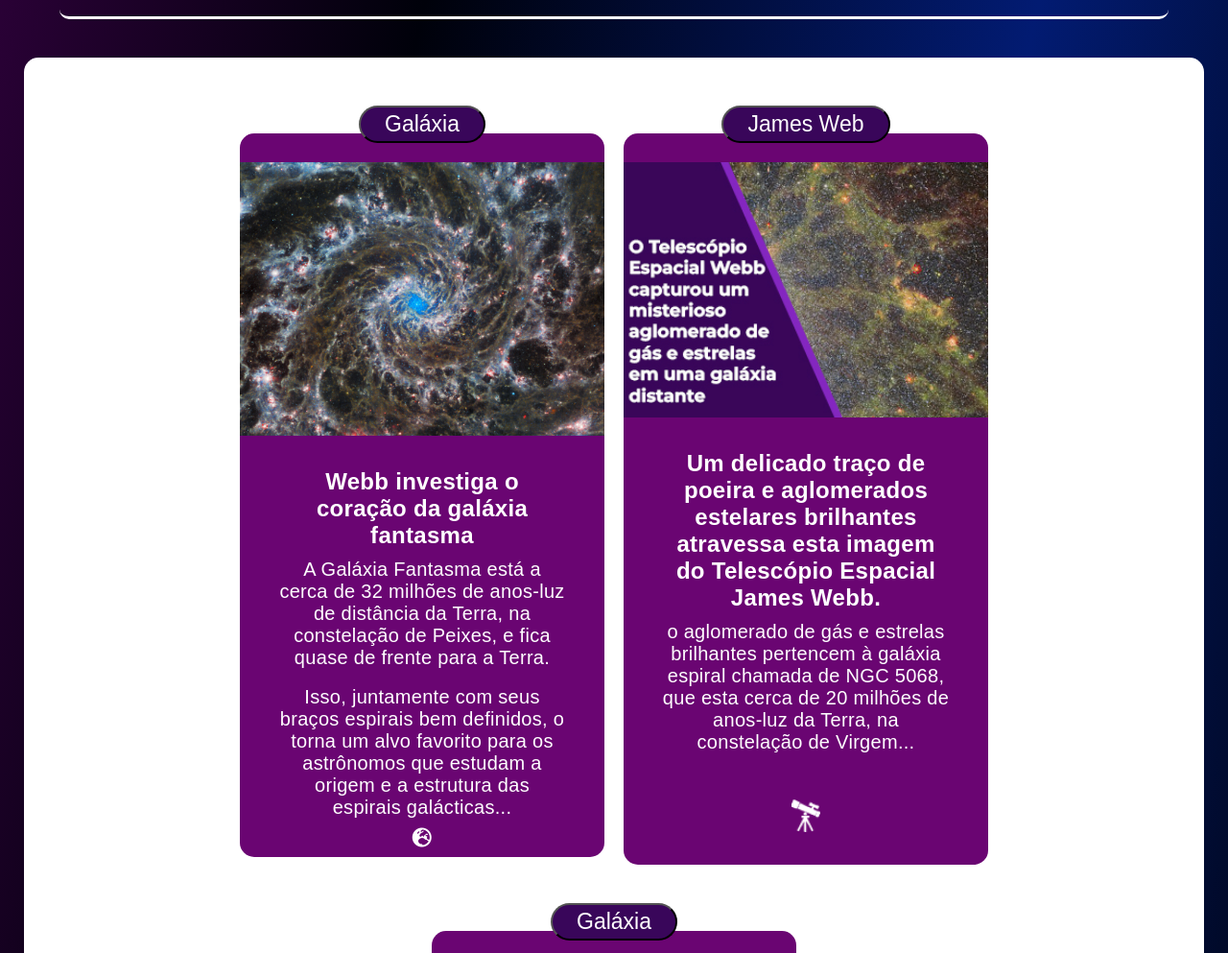
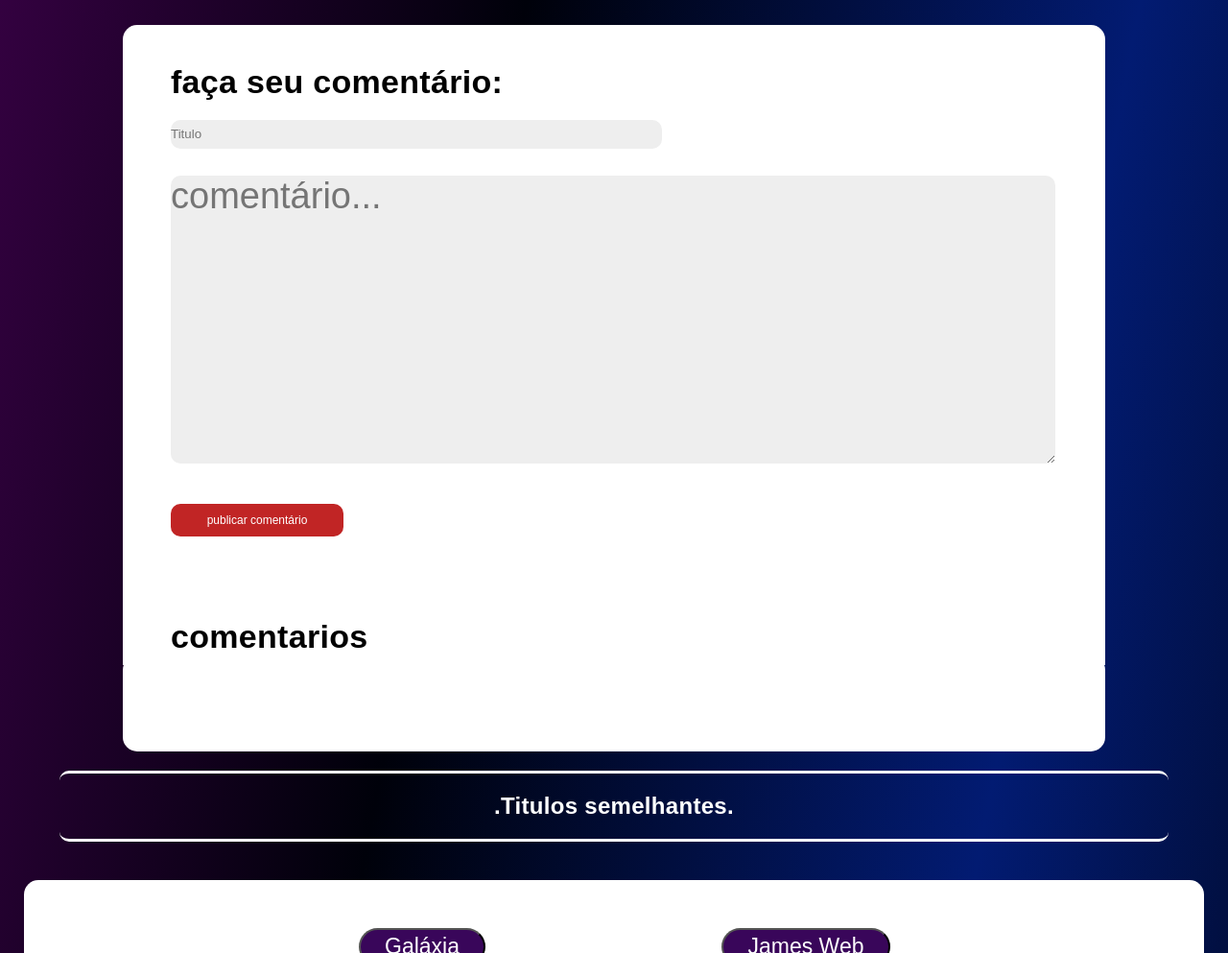
Before and after one commit to AlejandroFadim/UniversoAfins, a website: page public/Messier87.html in a window 1280 px wide. Shown: the part 3867-4860 px from the top of the page at 96% size. Drawn offline with Linux system fonts and the light colour scheme; a web font is replaced by a local one.

Commit message:
add comentarios pag Mb7

```diff
--- a/public/Messier87.html
+++ b/public/Messier87.html
@@ -135,6 +135,34 @@
                 </div>
             </aside>
     </main>
+    <div class="divPai">
+        <section class="comentarioPai">
+            <div class="comentarios">
+                <h2>faça seu comentário:</h2>
+
+                <label>
+                    <input type="text" id="titulo" name="titulo" maxlength="255" placeholder="Titulo" required>
+                </label>
+                <br>
+                <label>
+                    <textarea name="descricao" id="descricao" cols="100" rows="5" placeholder="comentário..."
+                        maxlength="250" required></textarea>
+                </label>
+                <br>
+                <label>
+                    <button onclick="publicar()" class="login-button">publicar comentário</button>
+
+                    <span id="spanComentario"></span>
+                    <a href="login.html" id="LinkComentario">clique aqui e faça login</a>
+                </label>
+                <h2>comentarios</h2>
+            </div>
+        </section>
+    </div>
+    <div class="div-results">
+        <div id="feed_container" class="feed-container">
+        </div>
+    </div>
     <main class="main_semelhante">
         <div class="titulo_article">
             <h2>.Titulos semelhantes.</h2>
--- a/public/css/paginas.css
+++ b/public/css/paginas.css
@@ -285,7 +285,7 @@
 
 
 .comentarios h2 {
-    margin: 10px 30px;
+    margin: 40px 30px 10px 30px;
 }
 
 .comentarios #LinkComentario, #spanComentario {
```
Also changed, not shown: public/pag_ncg5068.html (+28 -0 lines), public/pag_saturno.html (+3 -3 lines).
